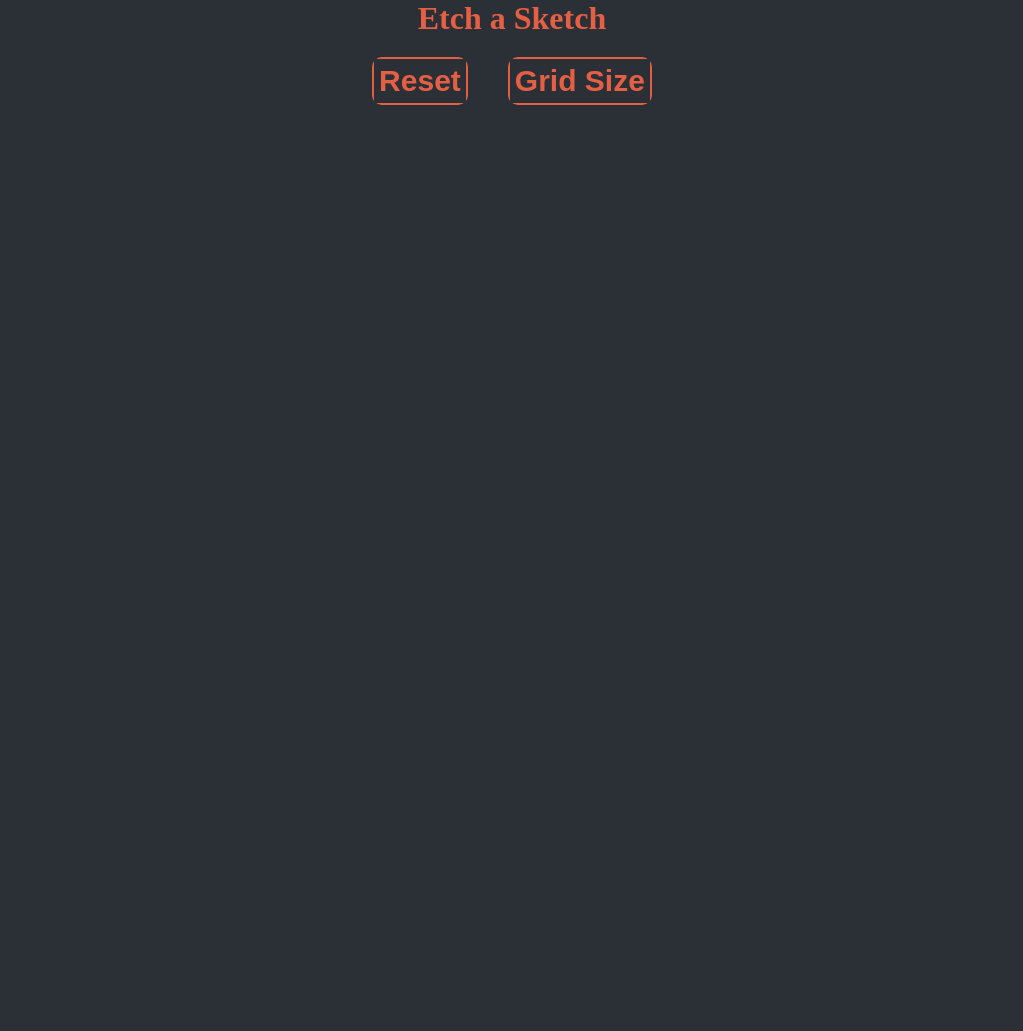
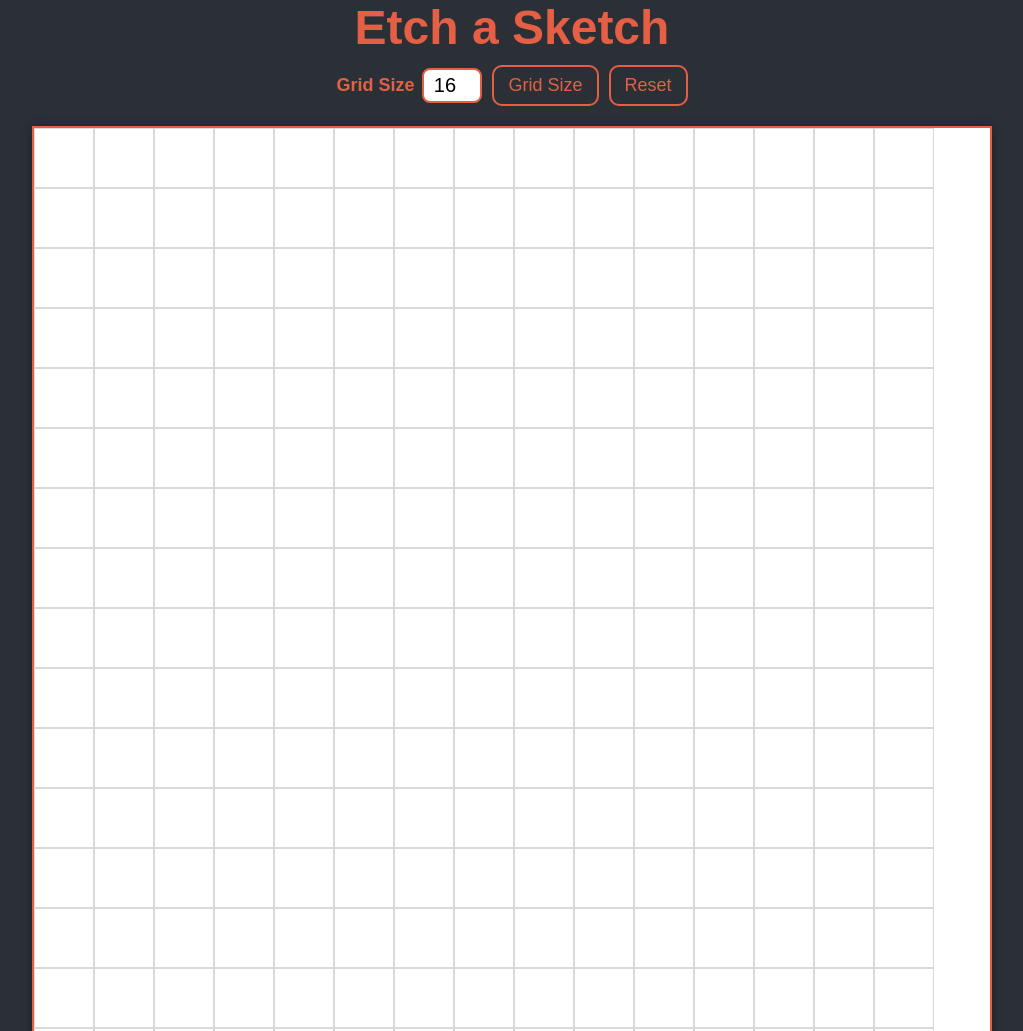
Before and after one commit to joyboy5656-nika/Etch-a-Sketch, a plain HTML site: page index.html in a window 1280 px wide. Shown: the top 1031 px of the page, without its empty margins (128-1151 px from the left). Before the commit the page ends 800 px from the top, so only its background shows below. Drawn offline with Linux system fonts and the light colour scheme.

Commit message:
project completed

```diff
--- a/index.html
+++ b/index.html
@@ -3,18 +3,32 @@
   <head>
     <meta charset="UTF-8" />
     <meta name="viewport" content="width=device-width, initial-scale=1.0" />
-    <title>Etch a Sketch</title>
+    <title>Etch-a-Sketch</title>
     <link rel="stylesheet" href="style.css" />
-    <script src="script.js" defer></script>
   </head>
   <body>
     <header>
       <h1>Etch a Sketch</h1>
       <div class="settings">
-        <button class="reset"><h4 class="btn">Reset</h4></button>
-        <button class="gridSize"><h4 class="btn">Grid Size</h4></button>
+        <div class="size-wrap">
+          <label for="grid-size">Grid Size</label>
+          <input
+            id="grid-size"
+            name="grid-size"
+            type="number"
+            min="1"
+            max="100"
+            step="1"
+            value="16"
+            aria-label="Grid Size"
+          />
+        </div>
+        <button id="resize-btn" type="button">Grid Size</button>
+        <button id="clear-btn" class="reset" type="button">Reset</button>
       </div>
     </header>
-    <div class="container"></div>
+    <div id="container" aria-label="Drawing grid" role="grid"></div>
+
+    <script src="script.js"></script>
   </body>
 </html>
--- a/script.js
+++ b/script.js
@@ -1,6 +1,84 @@
-reset = document.querySelector(".reset");
-gridSize = document.querySelector(".gridSize");
-container = document.querySelecor(".container");
-function grid() {
+const container = document.getElementById("container");
+const resizeBtn = document.getElementById("resize-btn");
+const clearBtn = document.getElementById("clear-btn");
+const sizeInput = document.getElementById("grid-size");
 
+const MAX_SIZE = 100;
+
+function createGrid(size) {
+  container.innerHTML = "";
+  sizeInput.value = size;
+
+  const squareSize = 960 / size;
+
+  for (let i = 0; i < size * size; i++) {
+    const square = document.createElement("div");
+    square.classList.add("grid-square");
+    square.style.width = `${squareSize}px`;
+    square.style.height = `${squareSize}px`;
+    square.dataset.interactions = "0";
+
+    square.addEventListener("pointerenter", handleHover);
+
+    container.appendChild(square);
+  }
 }
+
+function handleHover(event) {
+  const square = event.currentTarget;
+
+  if (!square.dataset.color) {
+    const r = Math.floor(Math.random() * 156) + 100;
+    const g = Math.floor(Math.random() * 156) + 100;
+    const b = Math.floor(Math.random() * 156) + 100;
+    square.dataset.color = `rgb(${r}, ${g}, ${b})`;
+    square.style.backgroundColor = square.dataset.color;
+    square.style.opacity = "0.1";
+  }
+
+  let count = Number(square.dataset.interactions) + 1;
+  if (count > 10) count = 10;
+  square.dataset.interactions = String(count);
+  square.style.opacity = String(count / 10);
+}
+
+function getValidatedSize(value) {
+  const parsedValue = Number.parseInt(value, 10);
+
+  if (!Number.isInteger(parsedValue) || parsedValue < 1 || parsedValue > MAX_SIZE) {
+    return null;
+  }
+
+  return parsedValue;
+}
+
+function applyGridSize() {
+  const size = getValidatedSize(sizeInput.value.trim());
+
+  if (size === null) {
+    alert("Please enter a whole number between 1 and 100.");
+    return;
+  }
+
+  createGrid(size);
+}
+
+function clearGrid() {
+  const squares = container.querySelectorAll(".grid-square");
+  squares.forEach((square) => {
+    square.dataset.color = "";
+    square.dataset.interactions = "0";
+    square.style.backgroundColor = "#fff";
+    square.style.opacity = "1";
+  });
+}
+
+resizeBtn.addEventListener("click", applyGridSize);
+clearBtn.addEventListener("click", clearGrid);
+sizeInput.addEventListener("keydown", (event) => {
+  if (event.key === "Enter") {
+    applyGridSize();
+  }
+});
+
+createGrid(16);
--- a/style.css
+++ b/style.css
@@ -1,33 +1,93 @@
 * {
-  margin: 0px;
-  padding: 0px;
+  box-sizing: border-box;
+}
+
+* {
+  box-sizing: border-box;
+  margin: 0;
+  padding: 0;
   background-color: #2b3037;
   color: #e55f45;
+  font-family: Arial, sans-serif;
 }
-.btn:active {
-  background-color: #525861;
+
+body {
+  display: flex;
+  flex-direction: column;
+  align-items: center;
+  justify-content: center;
+  min-height: 100vh;
 }
-.btn {
-  font-size: 30px;
-  padding: 5px;
-}
-button {
-  border: 2px solid #e55f45;
-  border-radius: 10px;
-  margin: 20px;
-}
-.container {
-  background-color: white;
-  display: flex;
-}
+
 header {
   display: flex;
   flex-direction: column;
   justify-content: center;
   align-items: center;
+  margin-bottom: 20px;
 }
+
+h1 {
+  font-size: 48px;
+  margin-bottom: 10px;
+}
+
 .settings {
   display: flex;
-  justify-content: space-between;
-  width: auto;
+  align-items: center;
+  justify-content: center;
+  gap: 10px;
+  flex-wrap: wrap;
 }
+
+.size-wrap {
+  display: flex;
+  align-items: center;
+  gap: 8px;
+}
+
+label {
+  font-size: 18px;
+  font-weight: bold;
+}
+
+input {
+  width: 60px;
+  height: 35px;
+  border: 2px solid #e55f45;
+  border-radius: 8px;
+  background-color: #fff;
+  color: #000;
+  text-align: center;
+  font-size: 20px;
+}
+
+button {
+  border: 2px solid #e55f45;
+  border-radius: 10px;
+  background-color: #2b3037;
+  color: #e55f45;
+  font-size: 18px;
+  padding: 8px 14px;
+  cursor: pointer;
+}
+
+button:hover {
+  background-color: #525861;
+}
+
+#container {
+  width: 960px;
+  height: 960px;
+  display: flex;
+  flex-wrap: wrap;
+  background-color: white;
+  border: 2px solid #e55f45;
+  box-shadow: 0 0 10px rgba(0, 0, 0, 0.3);
+}
+
+.grid-square {
+  background-color: #fff;
+  border: 1px solid #d9d9d9;
+  cursor: crosshair;
+}
```
